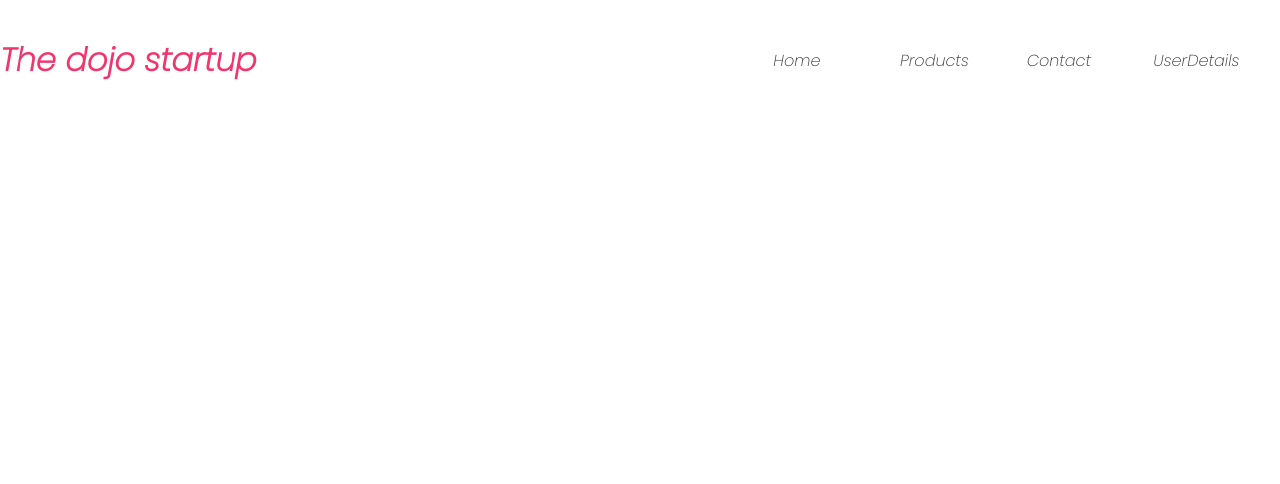
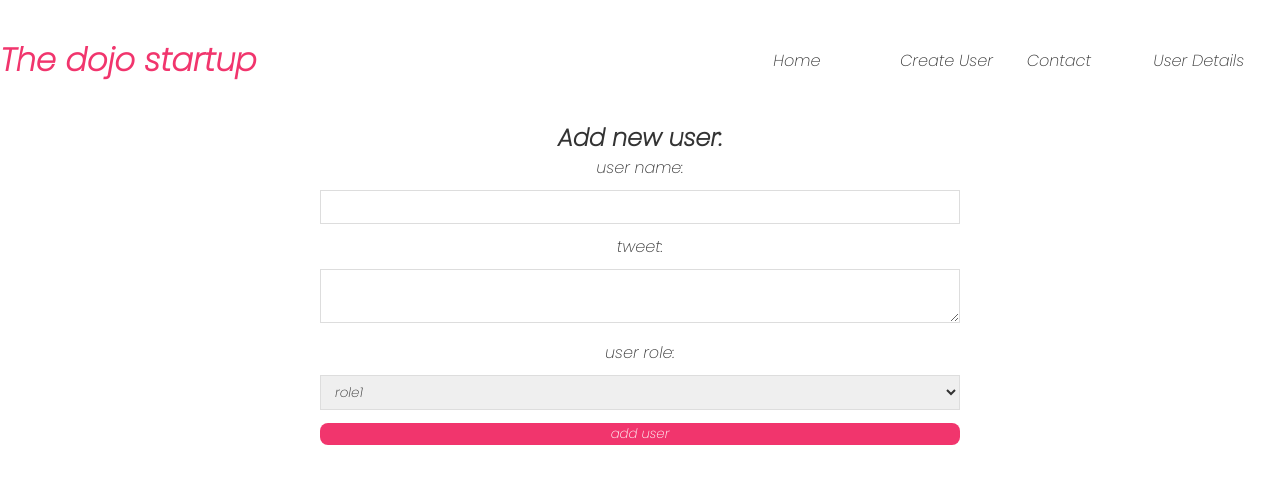
Before and after one commit to guiduck/oak-academy, a React (Create React App) app in the folder ninja-blog/: page /createUser in a window 1280 px wide. Shown: the top 484 px of the page. Built offline with nearby package versions, Linux system fonts and the light colour scheme.

Commit message:
adding styling to userDetails and add new user pages, next up is post and delete requests

```diff
--- /dev/null
+++ b/ninja-blog/src/CreateUser/CreateUser.js
@@ -0,0 +1,45 @@
+import React, { useState } from 'react'
+
+export default function CreateUser() {
+  const [name, setName] = useState('')
+  const [tweet, setTweet] = useState('')
+  const [isLoading, setIsLoading] = useState(false)
+
+  return (
+    <div className='component'>
+      <div className='create'>
+      <form >
+        <h2>
+          Add new user:
+        </h2>
+        <label>user name:</label>
+        <input
+          type="text"
+          required
+          value={name}
+          onChange={(e) => setName(e.target.value)}
+        >
+
+        </input>
+        <label>tweet:</label>
+        <textarea
+          required
+          value={tweet}
+          onChange={(e) => setTweet(e.target.value)}
+        >
+
+        </textarea>
+        <label>user role:</label>
+        <select>
+          <option value='role1'>role1</option>
+          <option value='role2' >role2</option>
+          <option value='role3' >role3</option>
+        </select>
+        <button>add user</button>
+      </form>
+
+    </div>
+    </div>
+
+  )
+}
--- a/ninja-blog/src/Home.js
+++ b/ninja-blog/src/Home.js
@@ -1,6 +1,7 @@
 import React from 'react';
 import UserList from './UserList';
 import useFetch from './useFetch';
+import CreateUser from './CreateUser/CreateUser';
 
 const styles = {
   userList: {
@@ -42,12 +43,15 @@ const Home = () => {
   // }
 
   return(
-    <div style={styles.userList}>
-      {isLoading && <div>Loading...</div> }
-      {users && <div><UserList users={users}
-      //  handleDelete={handleDelete}
+    <div className="component">
+      <CreateUser />
+      <div style={styles.userList}>
+        {isLoading && <div>Loading...</div> }
+        {users && <div><UserList users={users}
+        //  handleDelete={handleDelete}
 
-       /></div>}
+        /></div>}
+      </div>
     </div>
   );
 
--- a/ninja-blog/src/Products/Products.js
+++ /dev/null
@@ -1,9 +0,0 @@
-import React from 'react'
-
-export default function Products() {
-  return (
-    <div>
-      <h1>Our Products</h1>
-    </div>
-  )
-}
--- a/ninja-blog/src/UserDetails.js
+++ b/ninja-blog/src/UserDetails.js
@@ -21,14 +21,20 @@ export default function UserDetails() {
   }, [users])
 
   return (
-    <div className="user-details">
+    <div className="user-details-wrapper">
+      <div className="user-details">
       <h1>{`User Details id:${id}`}</h1>
       { isLoading && <div>Loading...</div> }
       { error && <div>{ error }</div> }
       { user &&
         <article>
-          <div>
+          <div >
+            <div>
               <h1>{user.name}</h1>
+            </div>
+            <div>
+              <img src={user.avatar}></img>
+            </div>
           </div>
           <div>
             <p>{user.role}</p>
@@ -43,5 +49,7 @@ export default function UserDetails() {
         </article>
       }
     </div>
+    </div>
+
   )
 }
--- a/ninja-blog/src/index.css
+++ b/ninja-blog/src/index.css
@@ -9,6 +9,7 @@
 html, body, *{
   width: 100vw;
   max-width: 100%;
+  margin: 0;
 }
 
 .navBar h1 {
@@ -17,6 +18,68 @@ html, body, *{
 
 .navBar a:hover {
   color: #f1356d;
+}
+
+.user-details-wrapper {
+  display: flex;
+
+  width: 40%;
+  max-width: 60%;
+  justify-content: center;
+  margin: 0;
+}
+
+.user-details {
+  font-size: 20px;
+  color: #f1356d;
+  margin-bottom: 10px;
+}
+
+.user-details button{
+  background:#f1356d;
+  color: #fff;
+  border: 0;
+  padding: 8px;
+  border-radius: 8px;
+  cursor: pointer;
+}
+
+
+.user-details div {
+  margin: 20px 0;
+}
+
+.create{
+  display: flex;
+  flex-direction: column;
+  max-width: 50%;
+  margin: 0 auto;
+  text-align: center;
+}
+.create input, .create textarea, .create select {
+  width: 100%;
+  padding: 6px 10px;
+  margin: 10px 0;
+  border: 1px solid #ddd;
+  box-sizing:border-box;
+
+}
+
+.create button {
+  background: #f1356d;
+  color: #fff;
+  border: 0;
+  cursor:pointer;
+  border-radius: 8px;
+}
+
+.component {
+ display:flex;
+ justify-content: center;
+ align-items: center;
+ flex-direction: column;
+ gap: 30px;
+ width: 100%;
 }
 
 .userLink {
--- a/ninja-blog/src/routes/Routes.js
+++ b/ninja-blog/src/routes/Routes.js
@@ -1,7 +1,7 @@
 import React from 'react'
 import Home from '../Home';
 import Contact from '../Contact/Contact';
-import Products from '../Products/Products';
+import CreateUser from '../CreateUser/CreateUser';
 import UserDetails from '../UserDetails';
 
 import { BrowserRouter as Router, Switch, Route, useParams }from 'react-router-dom'
@@ -14,9 +14,9 @@ export const routes = [
     component: () => <Home />
    },
    {
-    path: '/products',
-    name: 'Products',
-    component: () => <Products />
+    path: '/createUser',
+    name: 'Create User',
+    component: () => <CreateUser />
    },
    {
     path: '/contact',
@@ -25,7 +25,7 @@ export const routes = [
    },
    {
      path: `/userDetails/:id`,
-     name: 'UserDetails',
+     name: 'User Details',
      component: () => <UserDetails />
    }
 ]
```
